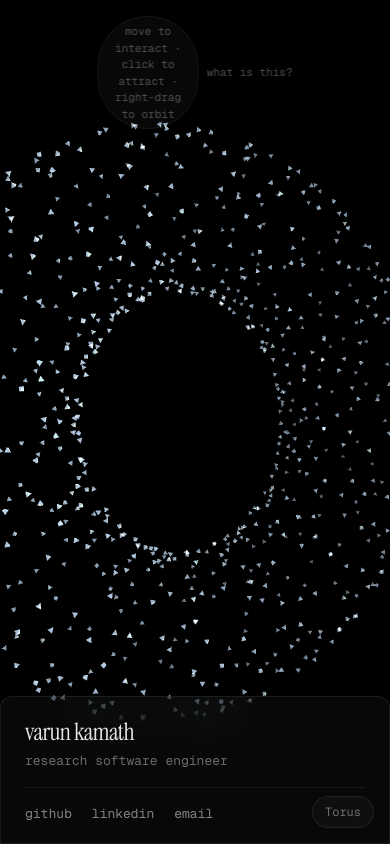
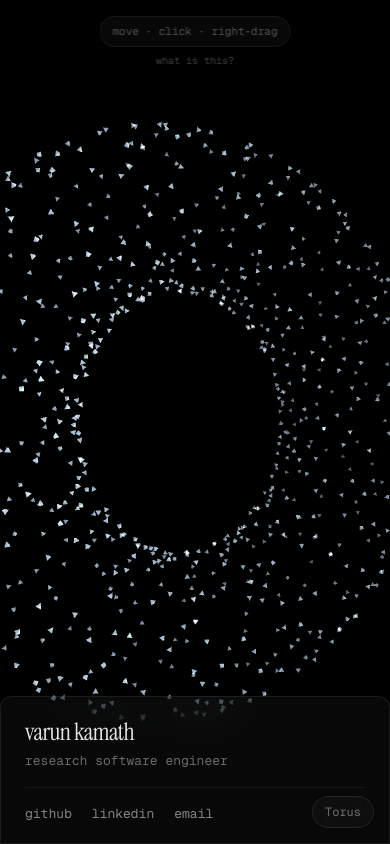
Before and after one commit to varunkamath/varunkamathdev, a Next.js app: page / in a window 390 px wide. Built offline with nearby package versions, Linux system fonts and the light colour scheme.

Commit message:
fix: Compact controls hint for mobile with stacked layout

```diff
--- a/app/components/ControlsHint.tsx
+++ b/app/components/ControlsHint.tsx
@@ -14,7 +14,10 @@ export default function ControlsHint() {
     return () => clearTimeout(timer);
   }, []);
 
-  const controls = isMobile
+  const controlsShort = isMobile
+    ? 'tap \u00b7 hold \u00b7 drag'
+    : 'move \u00b7 click \u00b7 right-drag';
+  const controlsFull = isMobile
     ? 'tap to attract \u00b7 hold to repel \u00b7 drag to guide'
     : 'move to interact \u00b7 click to attract \u00b7 right-drag to orbit';
 
@@ -73,7 +76,7 @@ export default function ControlsHint() {
             on morph, the target points release and reassign to the next surface. your interactions
             inject attractor/repulsor forces that temporarily override the formation.
           </p>
-          <div className="text-white/25 text-[11px] mb-4">{controls}</div>
+          <div className="text-white/25 text-[11px] mb-4">{controlsFull}</div>
           <button
             onClick={() => setView('collapsed')}
             className="
@@ -92,7 +95,7 @@ export default function ControlsHint() {
 
   return (
     <div
-      className="fixed z-10 top-4 md:top-6 left-1/2 -translate-x-1/2 flex items-center gap-2 animate-panel-in"
+      className="fixed z-10 top-4 md:top-6 left-1/2 -translate-x-1/2 flex flex-col items-center gap-1.5 animate-panel-in"
       style={{ fontFamily: 'var(--font-mono)', animationDelay: '1.5s' }}
     >
       <button
@@ -107,19 +110,19 @@ export default function ControlsHint() {
           hover:text-white/50 hover:border-white/[0.12]
           transition-all duration-500
           cursor-pointer
+          whitespace-nowrap
         "
       >
-        {view === 'controls' ? controls : '?'}
+        {view === 'controls' ? controlsShort : '?'}
       </button>
       {view === 'controls' && (
         <button
           onClick={() => setView('about')}
           className="
-            text-white/30 text-[11px]
+            text-white/25 text-[10px]
             hover:text-[#c0d8f0]
             transition-colors duration-300
             cursor-pointer
-            whitespace-nowrap
           "
         >
           what is this?
```
